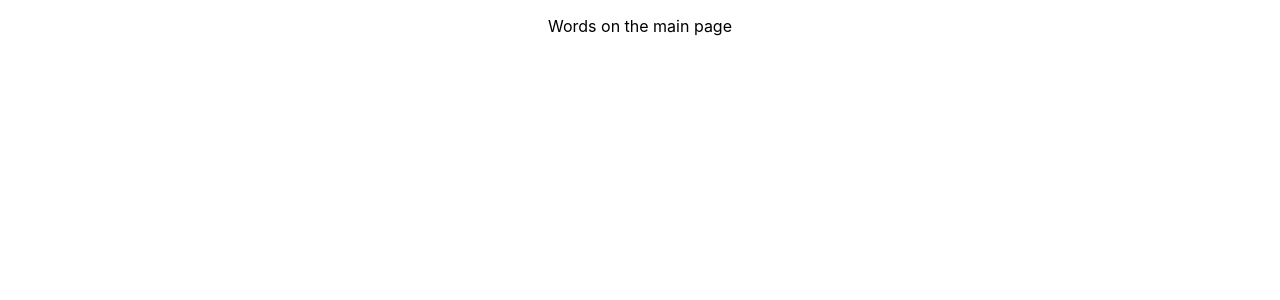
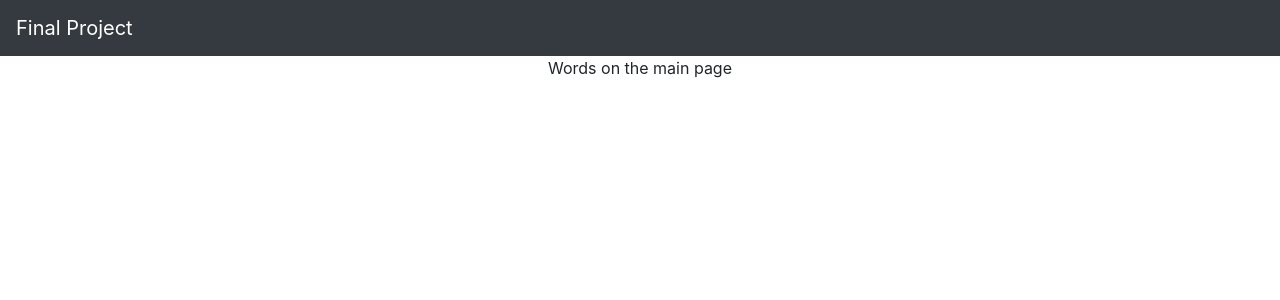
Before and after one commit to the-winning-team-for-this-project/frontend, a React (Create React App) app: page / in a window 1280 px wide. Shown: the top 300 px of the page. Built offline with nearby package versions, Linux system fonts and the light colour scheme.

Commit message:
basic nav bar

```diff
--- a/package.json
+++ b/package.json
@@ -6,7 +6,9 @@
     "@testing-library/jest-dom": "^5.12.0",
     "@testing-library/react": "^11.2.6",
     "@testing-library/user-event": "^12.8.3",
+    "bootstrap": "^4.6.0",
     "react": "^17.0.2",
+    "react-bootstrap": "^1.6.0",
     "react-dom": "^17.0.2",
     "react-scripts": "4.0.3",
     "web-vitals": "^1.1.2"
--- a/src/App.js
+++ b/src/App.js
@@ -1,6 +1,7 @@
 import logo from './logo.svg';
 import './App.css';
 import Main from './components/Main'
+import 'bootstrap/dist/css/bootstrap.min.css';
 
 function App() {
   return (
--- a/src/components/Main.jsx
+++ b/src/components/Main.jsx
@@ -1,10 +1,16 @@
 import React from 'react'
+import Nav from './Navbar'
+import Container from 'react-bootstrap/Container'
+
 
 const Main = () => {
     return (
-        <div>
-            <p>Words on the main page</p>
-        </div>
+        <>
+        <Nav />
+        <Container>
+        <p>Words on the main page</p>
+        </Container>
+        </>
     )
 }
 
--- /dev/null
+++ b/src/components/Navbar.jsx
@@ -0,0 +1,14 @@
+import React from 'react'
+import Navbar from 'react-bootstrap/Navbar'
+
+const Nav = () => {
+    return (
+        <>
+            <Navbar bg="dark" variant="dark">
+            <Navbar.Brand>Final Project</Navbar.Brand>
+            </Navbar>
+        </>
+    )
+}
+
+export default Nav
```
